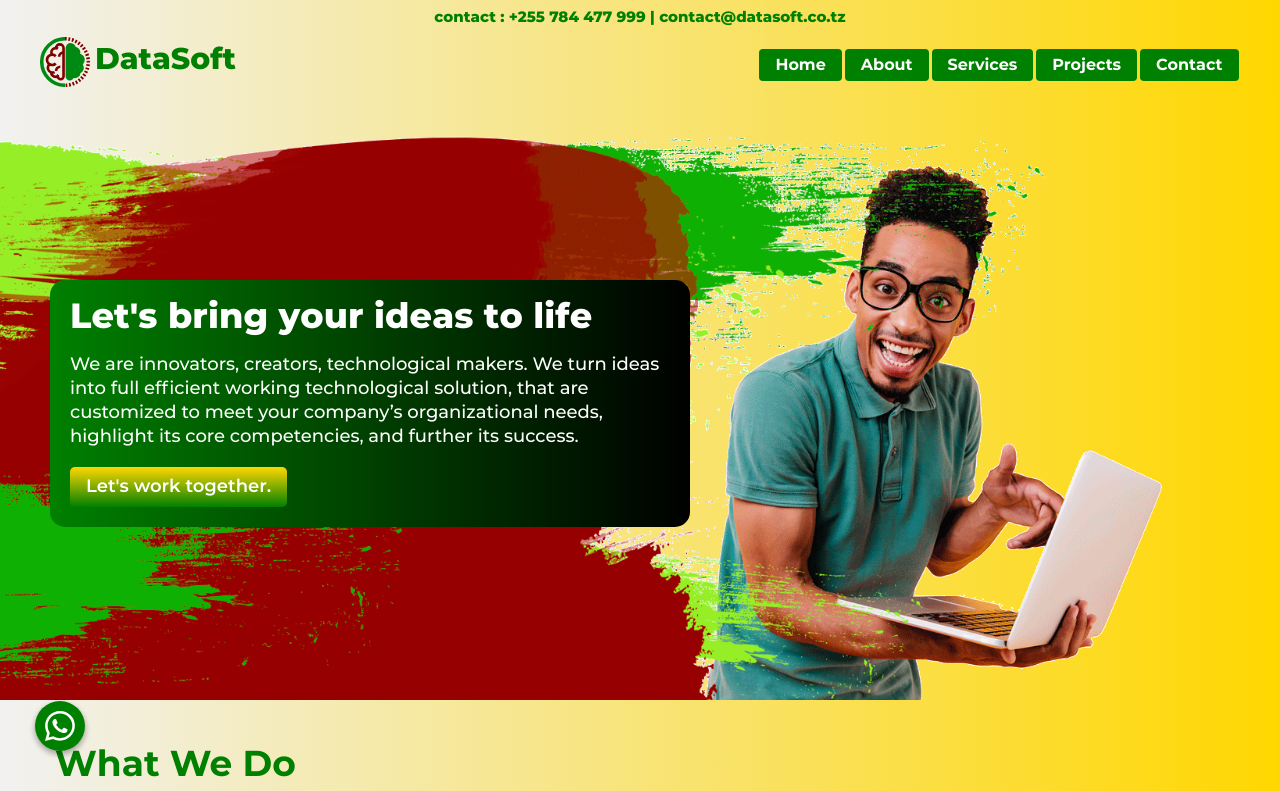
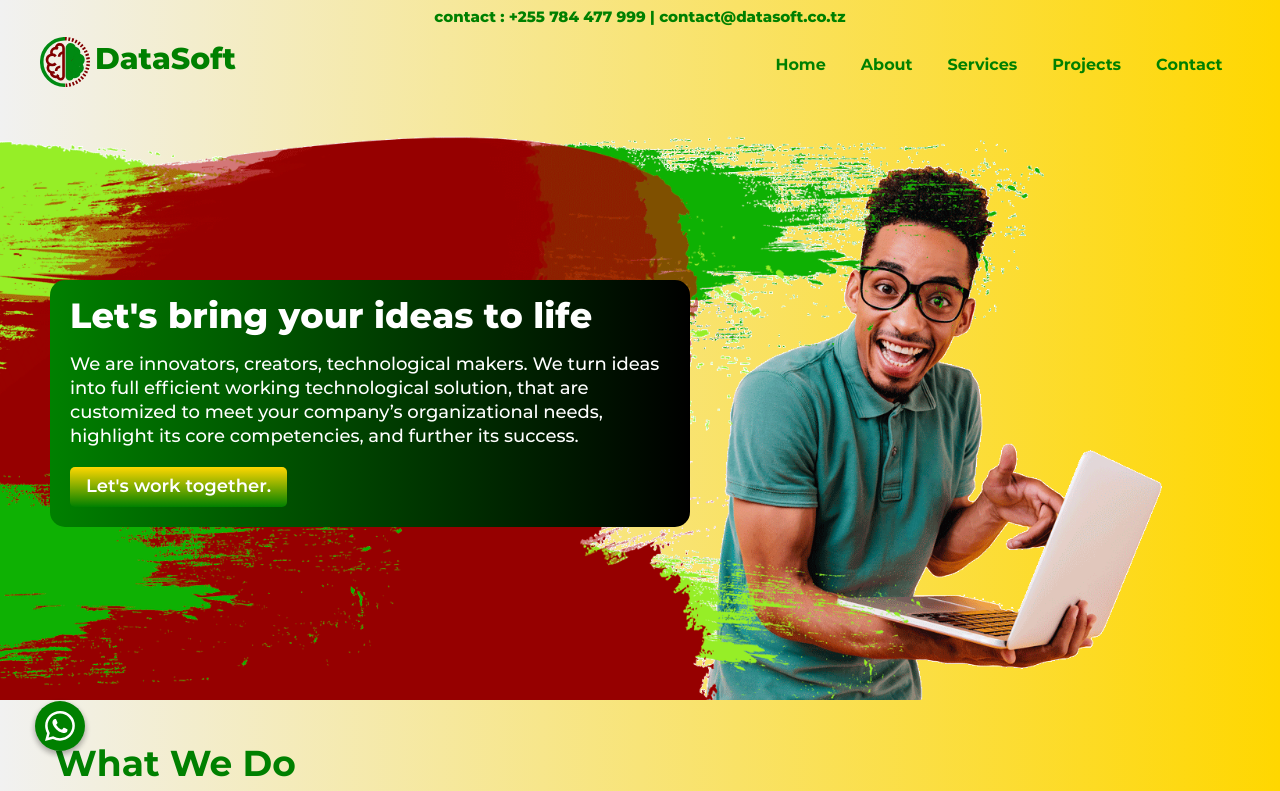
Before and after one commit to LucasJohnNyamhanga/datasoft, a Next.js app: page / in a window 1280 px wide. Shown: the top 791 px of the page. Built offline with nearby package versions, Linux system fonts and the light colour scheme.

Commit message:
Update navigation.module.scss

```diff
--- a/app/styles/navigation.module.scss
+++ b/app/styles/navigation.module.scss
@@ -119,8 +119,8 @@
         font-weight: 700;
         font-size: 16px;
         margin: 0px 1.5px;
-        background-color: $green;
-        color: $white;
+        //background-color: $green;
+        color: $green;
         transition: all 0.4s;
       }
 
```
